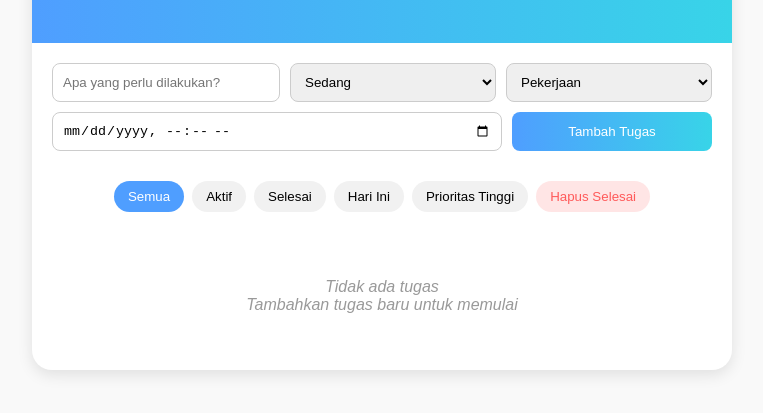
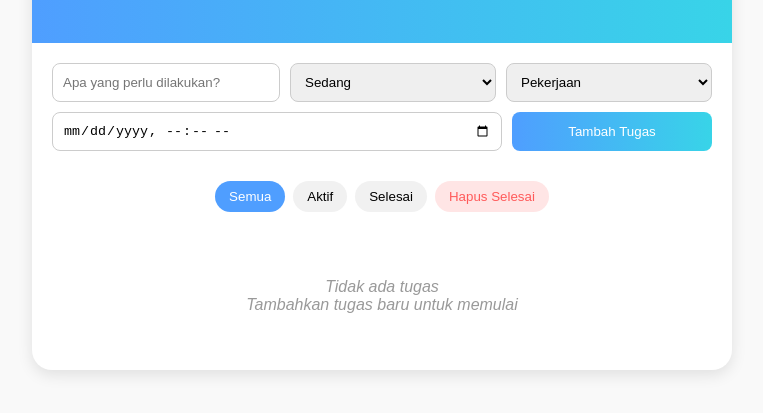
Before and after one commit to zakyravaaditya-wq/Belajar_web, a plain HTML site: page index.html in a window 1280 px wide. Shown: the part 179-592 px from the top of the page, without its empty margins (258-1021 px from the left). Drawn offline with Linux system fonts and the light colour scheme.

Commit message:
Refactor button IDs for task management

```diff
--- a/index.html
+++ b/index.html
@@ -28,25 +28,23 @@
         <option value="pribadi">Pribadi</option>
       </select>
 
-      <!-- Input waktu dan tanggal menggunakan datetime-local -->
       <input type="datetime-local" id="deadline" />
 
       <button id="addTask" class="add-btn">Tambah Tugas</button>
     </div>
 
     <div class="filter">
-      <button class="active">Semua</button>
-      <button>Aktif</button>
-      <button>Selesai</button>
-      <button>Hari Ini</button>
-      <button>Prioritas Tinggi</button>
-      <button class="delete-done">Hapus Selesai</button>
+      <button class="active" id="showAll">Semua</button>
+      <button id="showActive">Aktif</button>
+      <button id="showDone">Selesai</button>
+      <button id="clearDone" class="delete-done">Hapus Selesai</button>
     </div>
 
-    <div class="task-list">
+    <div class="task-list" id="taskList">
       <p class="empty">Tidak ada tugas<br>Tambahkan tugas baru untuk memulai</p>
     </div>
   </div>
- <script src="script.js"></script>
+
+  <script src="script.js"></script>
 </body>
 </html>
```
